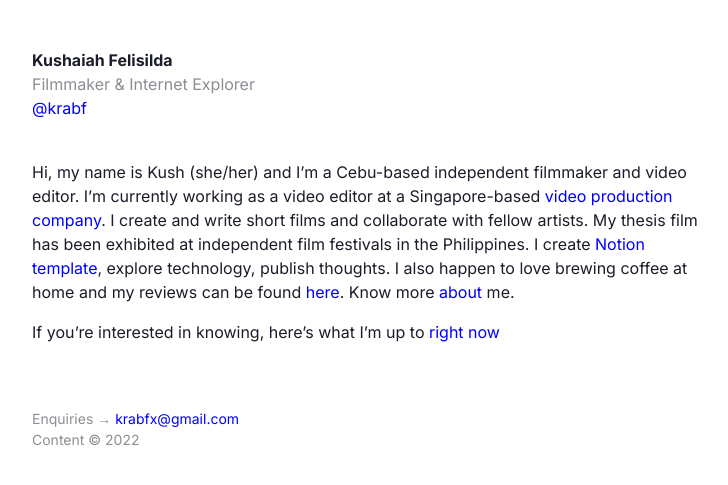
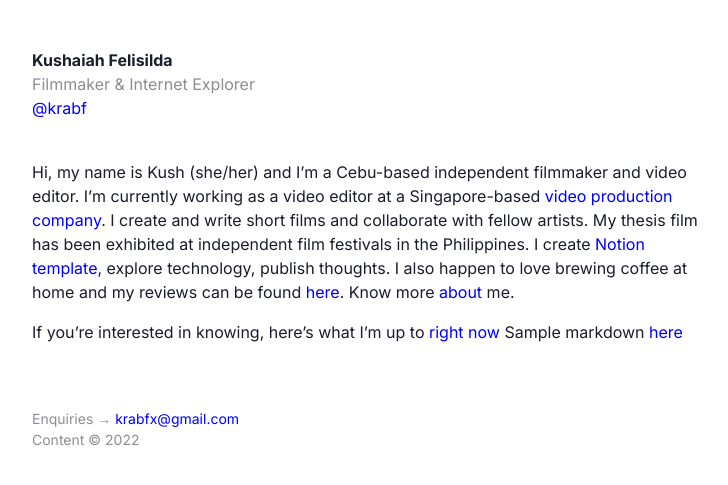
Before and after one commit to krabf/vigilant-engine, a Jekyll site: the page built from index.md, in a window 1280 px wide. Shown: the top 485 px of the page, without its empty margins (272-1000 px from the left). Built offline with Jekyll 4.4.1, drawn with Linux system fonts in a browser that asks for light colours.

Commit message:
markdown sample

```diff
--- a/index.md
+++ b/index.md
@@ -7,3 +7,4 @@ class: home
 Hi, my name is Kush (she/her) and I’m a Cebu-based independent filmmaker and video editor. I’m currently working as a video editor at a Singapore-based [video production company](https://fewstones.com/). I create and write short films and collaborate with fellow artists. My thesis film has been exhibited at independent film festivals in the Philippines. I create [Notion template](https://krabf.gumroad.com/), explore technology, publish thoughts. I also happen to love brewing coffee at home and my reviews can be found [here](coffee.krabf.com). Know more [about](/about) me.
 
 If you’re interested in knowing, here’s what I’m up to [right now](/now)
+Sample markdown [here](/markdown-cheat-sheet)
```
